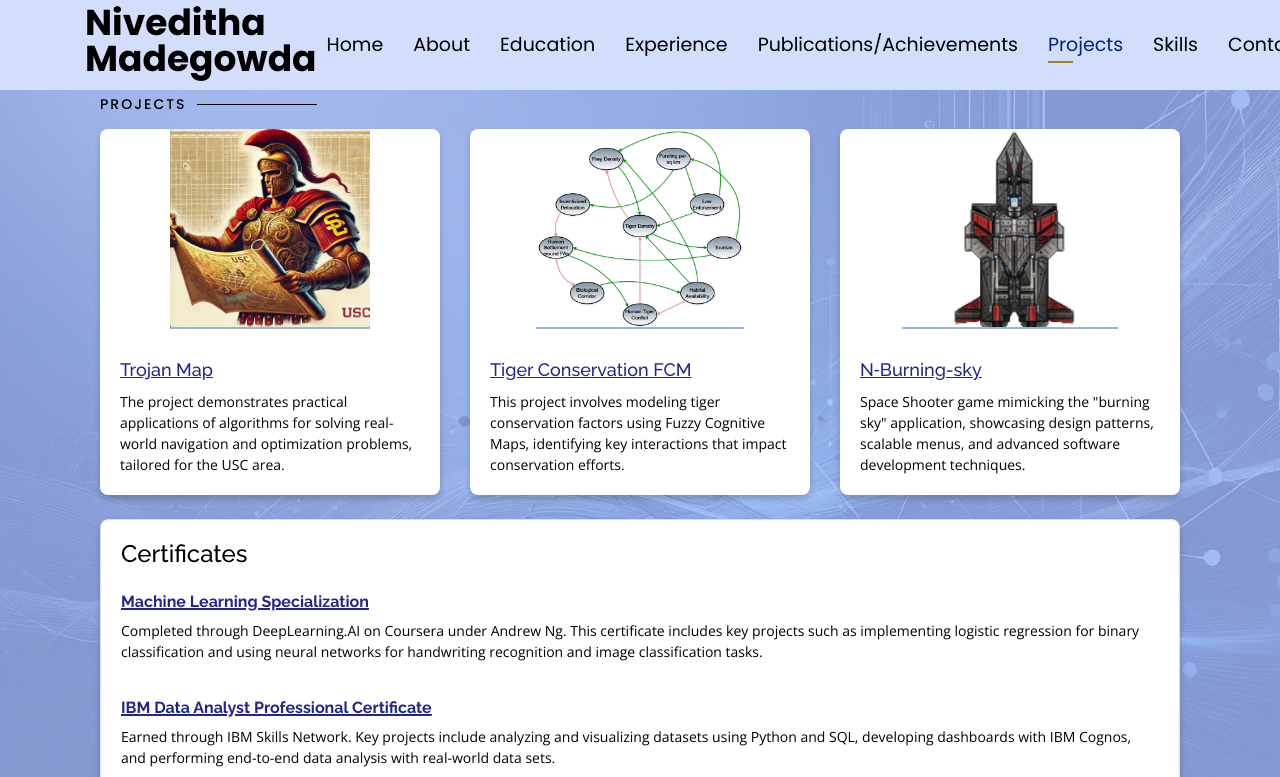
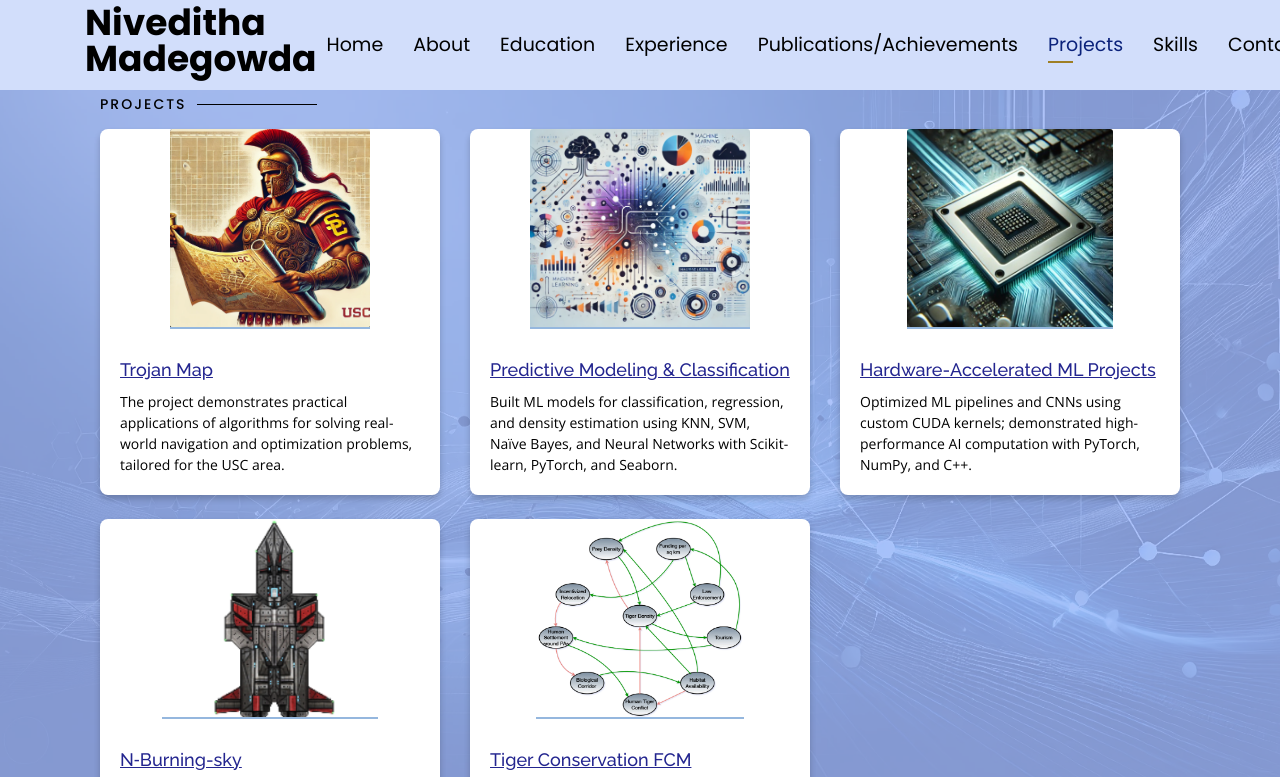
Before and after one commit to niveditha-7/Niveditha-7.github.io, a plain HTML site: page index.html in a window 1280 px wide. Both pictures are taken after a click on the link "Projects". Shown: the top 777 px of the page. Drawn offline with nearby package versions, Linux system fonts and the light colour scheme.

Commit message:
updated commit

```diff
--- a/index.html
+++ b/index.html
@@ -468,8 +468,56 @@
           </div>
         </div>
 
-        <!-- Project 2 -->
+
+
+        <!-- Project 4: Predictive Modeling & Classification -->
         <div class="col-lg-4 col-md-6 mb-4">
+          <div class="card project-card">
+            <a href="https://github.com/niveditha-7/Machine-Learning-EE559" target="_blank" rel="noreferrer">
+              <img src="assets/img/projects/ml.png" class="card-img-top project-img" alt="ML Classification Project">
+            </a>
+            <div class="card-body">
+              <h5 class="card-title">
+                <a href="https://github.com/niveditha-7/Machine-Learning-EE559" target="_blank" style="color: #23258f; text-decoration: underline;">Predictive Modeling & Classification</a>
+              </h5>
+              <p class="card-text">Built ML models for classification, regression, and density estimation using KNN, SVM, Naïve Bayes, and Neural Networks with Scikit-learn, PyTorch, and Seaborn.</p>
+            </div>
+          </div>
+        </div>
+
+        <!-- Project 5: Hardware-Accelerated ML -->
+        <div class="col-lg-4 col-md-6 mb-4">
+          <div class="card project-card">
+            <a href="https://github.com/niveditha-7/Hardware-Optimization-for-ML" target="_blank" rel="noreferrer">
+              <img src="assets/img/projects/cuda.jpg" class="card-img-top project-img" alt="CUDA ML Optimization">
+            </a>
+            <div class="card-body">
+              <h5 class="card-title">
+                <a href="https://github.com/niveditha-7/Hardware-Optimization-for-ML" target="_blank" style="color: #23258f; text-decoration: underline;">Hardware-Accelerated ML Projects</a>
+              </h5>
+              <p class="card-text">Optimized ML pipelines and CNNs using custom CUDA kernels; demonstrated high-performance AI computation with PyTorch, NumPy, and C++.</p>
+            </div>
+          </div>
+        </div>
+
+
+         <!-- Project 3 -->
+         <div class="col-lg-4 col-md-6 mb-4">
+          <div class="card project-card">
+            <a href="https://github.com/Niveditha-12/Burning-sky" target="_blank" rel="noreferrer">
+              <img src="assets/img/projects/spaceship.png" class="card-img-top project-img" alt="N-Burning-sky">
+            </a>
+            <div class="card-body">
+              <h5 class="card-title">
+                <a href="https://github.com/Niveditha-12/Burning-sky" target="_blank" style="color: #23258f;text-decoration: underline;">N&#8209;Burning-sky</a>
+              </h5>
+              <p class="card-text">Space Shooter game mimicking the "burning sky" application, showcasing design patterns, scalable menus, and advanced software development techniques.</p>
+            </div>
+          </div>
+        </div>
+
+         <!-- Project 2 -->
+         <div class="col-lg-4 col-md-6 mb-4">
           <div class="card project-card">
             <a href="assets/img/projects/fcm_report.pdf" target="_blank" rel="noreferrer">
               <img src="assets/img/projects/fcm.png" class="card-img-top project-img" alt="Tiger FCM">
@@ -483,20 +531,7 @@
           </div>
         </div>
 
-        <!-- Project 3 -->
-        <div class="col-lg-4 col-md-6 mb-4">
-          <div class="card project-card">
-            <a href="https://github.com/Niveditha-12/Burning-sky" target="_blank" rel="noreferrer">
-              <img src="assets/img/projects/spaceship.png" class="card-img-top project-img" alt="N-Burning-sky">
-            </a>
-            <div class="card-body">
-              <h5 class="card-title">
-                <a href="https://github.com/Niveditha-12/Burning-sky" target="_blank" style="color: #23258f;text-decoration: underline;">N&#8209;Burning-sky</a>
-              </h5>
-              <p class="card-text">Space Shooter game mimicking the "burning sky" application, showcasing design patterns, scalable menus, and advanced software development techniques.</p>
-            </div>
-          </div>
-        </div>
+
 
       </div>
 
```
Also changed, not shown: assets/img/projects/cuda.jpg (added), assets/img/projects/ml.png (added), 1 other file.
